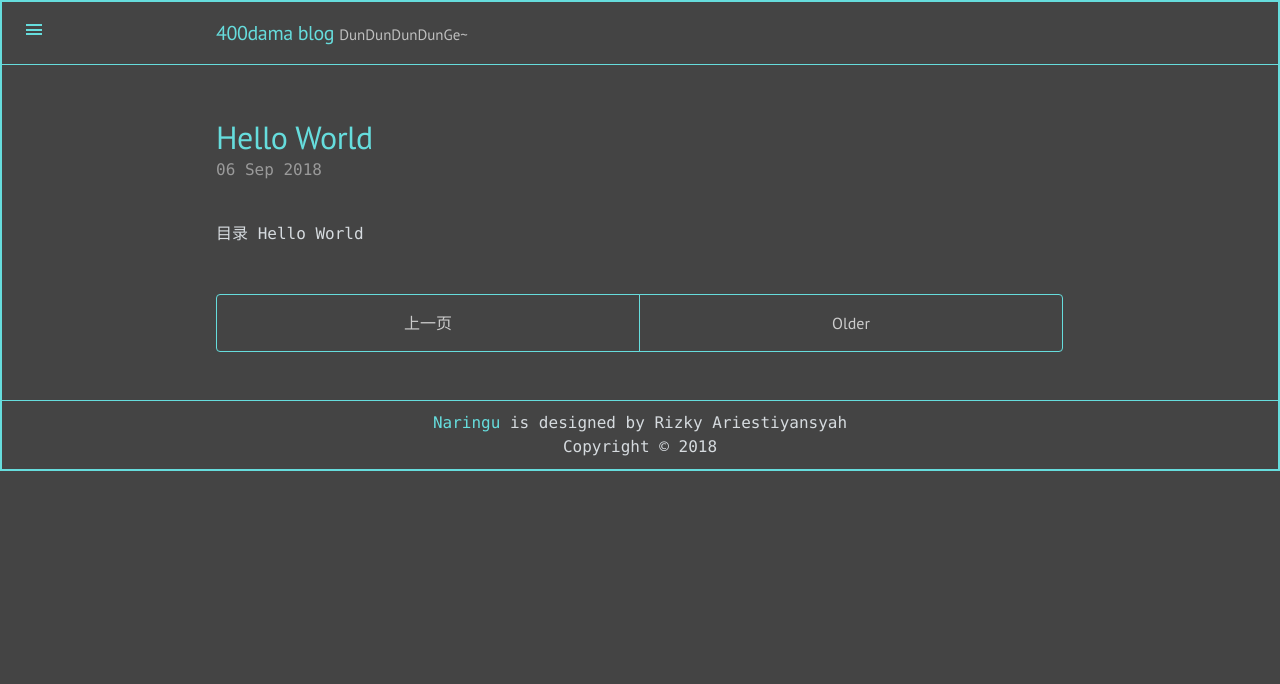
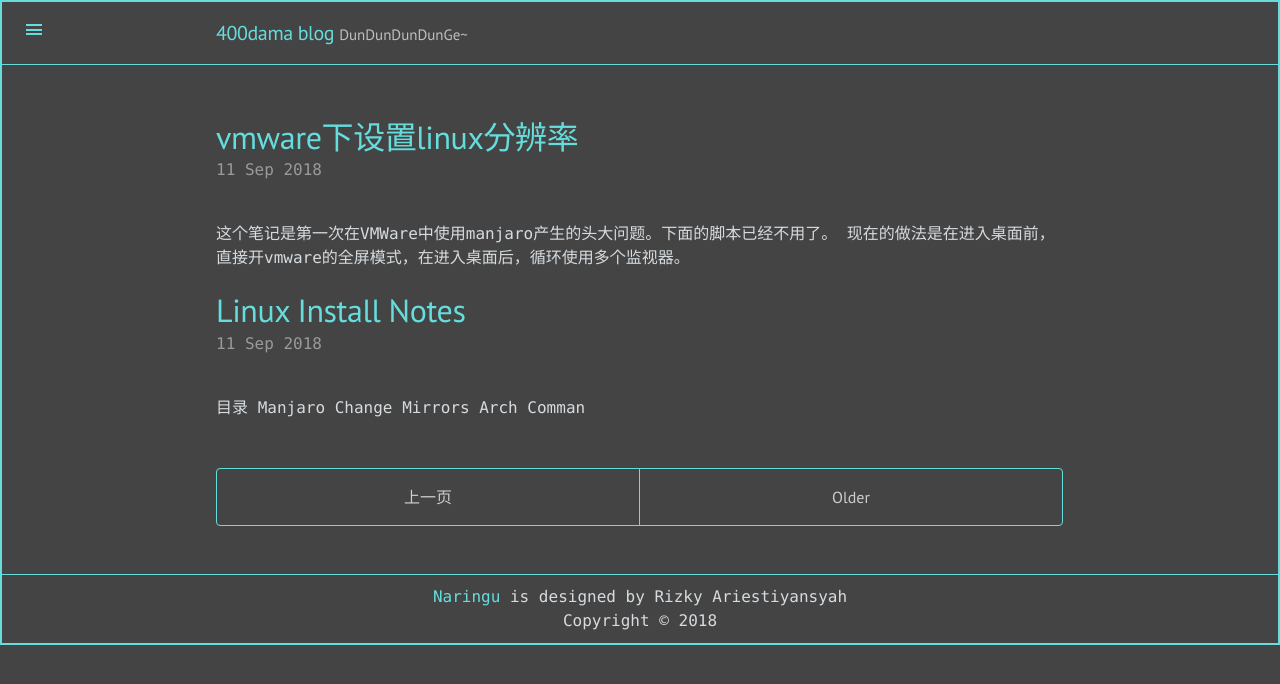
Before and after one commit to 400dama/blog, a Jekyll site: the page built from index.html, in a window 1280 px wide. Shown: the top 684 px of the page. Built offline with Jekyll 4.4.1, drawn with Linux system fonts in a browser that asks for light colours; the list of posts is cut into pages by our own code.

Commit message:
first post

```diff
--- a/_config.yml
+++ b/_config.yml
@@ -18,7 +18,7 @@ paginate:            10
 # About/contact
 author:
   name:              400dama
-  email:             gotenks9002@gmail.com
+  email:             400dama@400dama.com
 
 # Social Media
 github:              https://github.com/400dama/
@@ -38,7 +38,7 @@ nav:
   - text: 关于
     url : /about.html
   - text: email
-    url: mailto:gotenks9002@gmail.com
+    url: mailto:400dama@400dama.xyz
   - text: github
     url : https://github.com/400dama/
   - text: gitee
--- /dev/null
+++ b/_posts/2018-09-11-linux-install-note.html
@@ -0,0 +1,233 @@
+---
+layout     : post
+title      : Linux Install Notes
+categories : Linux
+tags       : Linux
+---
+<div id="table-of-contents">
+<h2>&#30446;&#24405;</h2>
+<div id="text-table-of-contents">
+<ul>
+<li><a href="#org6bac193">Manjaro</a>
+<ul>
+<li><a href="#org3833a37">Change Mirrors</a></li>
+</ul>
+</li>
+<li><a href="#org439a104">Arch</a></li>
+<li><a href="#org5323620">Comman</a></li>
+</ul>
+</div>
+</div>
+
+<p>
+这是我在安装Linux时，做的一些记录，方便自己查看。
+</p>
+
+<p>
+关于镜像的制作当时没有记录，只能等下次了。
+</p>
+
+<div id="outline-container-org6bac193" class="outline-2">
+<h2 id="org6bac193">Manjaro</h2>
+<div class="outline-text-2" id="text-org6bac193">
+</div>
+<div id="outline-container-org3833a37" class="outline-3">
+<h3 id="org3833a37">Change Mirrors</h3>
+<div class="outline-text-3" id="text-org3833a37">
+<p>
+首先当然是切换镜像源。这里选择清华大学镜像源。在shell里做下面这些事情：
+</p>
+
+<div class="org-src-container">
+<pre class="src src-shell">sudo pacman-mirrors -i -c China -m rank
+<span style="color: #586e75;"># </span><span style="color: #586e75;">- Select mirror</span>
+sudo vim /etc/pacman.conf
+<span style="color: #586e75;"># </span><span style="color: #586e75;">&#65293; Add sth.</span>
+<span style="color: #586e75;"># </span><span style="color: #586e75;">[archlinuxcn]</span>
+<span style="color: #586e75;"># </span><span style="color: #586e75;">SigLevel = Optional TrustedOnly</span>
+<span style="color: #586e75;"># </span><span style="color: #586e75;">Server = https://mirrors.tuna.tsinghua.edu.cn/archlinuxcn/$arch</span>
+<span style="color: #586e75;"># </span><span style="color: #586e75;">:wq</span>
+sudo pacman -Syy
+sudo pacman -S archlinux-keyring
+yaourt -Syua
+sudo vim /etc/yaourtrc
+<span style="color: #586e75;"># </span><span style="color: #586e75;">Add sth.</span>
+<span style="color: #586e75;"># </span><span style="color: #586e75;">AURURL="https://aur.tuna.tsinghua.edu.cn"</span>
+<span style="color: #586e75;"># </span><span style="color: #586e75;">:wq</span>
+</pre>
+</div>
+
+<p>
+然后安装你需要的东西。
+</p>
+</div>
+</div>
+</div>
+
+<div id="outline-container-org439a104" class="outline-2">
+<h2 id="org439a104">Arch</h2>
+<div class="outline-text-2" id="text-org439a104">
+<p>
+关于arch的安装其实 <a href="https://wiki.archlinux.org/index.php/Installation_guide">arch wiki</a> 真的是相当详细了，具体操作参考 wiki。
+</p>
+<ol class="org-ol">
+<li><p>
+连接wifi，设置时区
+</p>
+<div class="org-src-container">
+<pre class="src src-shell"><span style="color: #586e75;"># </span><span style="color: #586e75;">- connect wifi or use netctl</span>
+wifi-menu
+<span style="color: #586e75;"># </span><span style="color: #586e75;">- Update the system clock</span>
+timedatectl set-ntp true
+systemctl enable --now systemd-timesyncd.service
+</pre>
+</div></li>
+
+<li><p>
+分区
+</p>
+<div class="org-src-container">
+<pre class="src src-shell"><span style="color: #586e75;"># </span><span style="color: #586e75;">- List disk information</span>
+fdisk
+<span style="color: #586e75;"># </span><span style="color: #586e75;">- partition the disk Note:o-&gt;mbr p-&gt;gpt</span>
+fdisk /dev/sda
+<span style="color: #586e75;"># </span><span style="color: #586e75;">- format</span>
+mkfs.ext4 /dev/sda1
+<span style="color: #586e75;"># </span><span style="color: #586e75;">- mount</span>
+mount /dev/sda1 /mnt
+</pre>
+</div></li>
+
+<li><p>
+更换镜像源并安装
+</p>
+<div class="org-src-container">
+<pre class="src src-shell"><span style="color: #586e75;"># </span><span style="color: #586e75;">- Use s-* to find tuna, dd to cut this line, yy pasete at first line.</span>
+vim /etc/pacman.d/mirrorlist
+<span style="color: #586e75;"># </span><span style="color: #586e75;">:wq</span>
+<span style="color: #586e75;"># </span><span style="color: #586e75;">- Install arch</span>
+pacstrap /mnt base base-devel
+</pre>
+</div></li>
+
+<li><p>
+基础配置
+</p>
+<div class="org-src-container">
+<pre class="src src-shell"><span style="color: #586e75;"># </span><span style="color: #586e75;">- Fstab file</span>
+genfstab -L /mnt &gt;&gt; /mnt/etc/fstab
+<span style="color: #586e75;"># </span><span style="color: #586e75;">- Check fstab file</span>
+cat /mnt/etc/fstab
+<span style="color: #586e75;"># </span><span style="color: #586e75;">- Change root</span>
+arch-chroot /mnt
+<span style="color: #586e75;"># </span><span style="color: #586e75;">- Set Timezone</span>
+ln -sf /usr/share/zoneinfo/Asia/Shanghai /etc/localtime
+hwclock --systohc
+<span style="color: #586e75;"># </span><span style="color: #586e75;">- Install basic tools</span>
+pacman -S vim dialog wpa_supplicant ntfs-3g networkmanager netctl wireless_tools wpa_actiond
+<span style="color: #586e75;"># </span><span style="color: #586e75;">- Set locale</span>
+vim /etc/locale.gen
+<span style="color: #586e75;"># </span><span style="color: #586e75;">- Add this(with out #) in locale.gen</span>
+<span style="color: #586e75;"># </span><span style="color: #586e75;">en_US.UTF-8 UTF-8</span>
+<span style="color: #586e75;"># </span><span style="color: #586e75;">zh_CN.UTF-8 UTF-8</span>
+<span style="color: #586e75;"># </span><span style="color: #586e75;">:wq</span>
+locale-gen
+vim /etc/locale.conf
+<span style="color: #586e75;"># </span><span style="color: #586e75;">- Add this in locale.conf</span>
+<span style="color: #586e75;"># </span><span style="color: #586e75;">LANG=en_US.UTF-8</span>
+<span style="color: #586e75;"># </span><span style="color: #586e75;">:wq</span>
+vim /etc/hostname
+<span style="color: #586e75;"># </span><span style="color: #586e75;">- Add this in hostname</span>
+<span style="color: #586e75;"># </span><span style="color: #586e75;">400dama</span>
+<span style="color: #586e75;"># </span><span style="color: #586e75;">:wq</span>
+<span style="color: #586e75;"># </span><span style="color: #586e75;">- Set root password</span>
+passwd
+<span style="color: #586e75;"># </span><span style="color: #586e75;">- Install and set grub</span>
+pacman -S intel-ucode os-prober grub
+grub-install --target=i386-pc /dev/sdx
+grub-mkconfig -o /boot/grub/grub.cfg
+<span style="color: #586e75;"># </span><span style="color: #586e75;">- If failed to connect to lvmetad</span>
+vim /etc/lvm/lvm.conf
+<span style="color: #586e75;"># </span><span style="color: #586e75;">use_lvmetad = 0</span>
+<span style="color: #586e75;"># </span><span style="color: #586e75;">:wq</span>
+<span style="color: #859900; font-weight: bold;">exit</span>
+reboot
+</pre>
+</div></li>
+
+<li><p>
+个人设置
+</p>
+<div class="org-src-container">
+<pre class="src src-shell"><span style="color: #586e75;"># </span><span style="color: #586e75;">- Add user</span>
+useradd -m -G wheel username
+passwd username
+pacman -S sudo
+visudo
+<span style="color: #586e75;"># </span><span style="color: #586e75;">%wheel ALL=(ALL)ALL</span>
+<span style="color: #586e75;"># </span><span style="color: #586e75;">- Auto connect you wifi</span>
+ls /etc/netctl/
+<span style="color: #586e75;"># </span><span style="color: #586e75;">- xxxxx is a file when you connect with wifi-menu auto generated.</span>
+sudo cat /etc/netctl/xxxxx
+systemctl start netctl-auto@vvv.service
+systemctl enable netctl-auto@vvv.service
+</pre>
+</div></li>
+</ol>
+</div>
+</div>
+
+<div id="outline-container-org5323620" class="outline-2">
+<h2 id="org5323620">Comman</h2>
+<div class="outline-text-2" id="text-org5323620">
+<ol class="org-ol">
+<li>左ctrl和Caps交换
+再买把HHKB不就好了！
+<del>#+BEGIN<sub>SRC</sub> shell</del>
+  <del>sudo vim /etc/profile</del>
+  <del># Add this in the file</del>
+  <del># setxkbmap -option ctrl:swapcaps</del>
+  <del># :wq</del>
+<del>#+END<sub>SRC</sub></del></li>
+
+<li><p>
+安装小鹤双拼
+</p>
+<div class="org-src-container">
+<pre class="src src-shell"><span style="color: #586e75;"># </span><span style="color: #586e75;">- Install Chinese Language Packages At First</span>
+sudo pacman -S fcitx-rime fcitx-im fcitx-configtool fcitx-skin-material
+<span style="color: #586e75;"># </span><span style="color: #586e75;">add blow to .xprofile or ./xinitrc</span>
+<span style="color: #839496; font-weight: bold;">export</span> <span style="color: #268bd2;">GTK_IM_MODULE</span>=fcitx
+<span style="color: #839496; font-weight: bold;">export</span> <span style="color: #268bd2;">QT_IM_MODULE</span>=fcitx
+<span style="color: #839496; font-weight: bold;">export</span> <span style="color: #268bd2;">XMODIFIERS</span>=@<span style="color: #268bd2;">im</span>=fcitx
+<span style="color: #586e75;"># </span><span style="color: #586e75;">Install xiaohe</span>
+git clone https://gitee.com/BugaoSion/rime-xhup.git ~/rime-xhup
+cp ~/rime-xhup/xhup.schema.yaml ~/.config/fcitx/rime/xhup.schema.yaml
+cp ~/rime-xhup/xhup.dict.yaml ~/.config/fcitx/rime/xhup.dict.yaml
+<span style="color: #586e75;"># </span><span style="color: #586e75;">Add xhup to schema_list</span>
+sudo emacs ~/.config/fcitx/rime/build/default.yaml
+</pre>
+</div></li>
+
+<li><p>
+LaTex
+</p>
+<div class="org-src-container">
+<pre class="src src-shell">sudo pacman -S texlive-most
+</pre>
+</div></li>
+</ol>
+
+<p>
+到这里就差不多了。
+</p>
+
+<blockquote>
+<p>
+AUTHOR:  400dama
+LINK:    <a href="https://400dama.xyz/2018/09/11/linux-install-note.html">https://400dama.xyz/2018/09/11/linux-install-note.html</a>
+LICENSE: 本博客所有文章除特别声明外，均采用 <a href="https://creativecommons.org/licenses/by-nc/4.0/">CC BY-NC 4.0</a> 许可协议。转载请注明出处！
+</p>
+</blockquote>
+</div>
+</div>
--- /dev/null
+++ b/_posts/2018-09-11-vmware-linux-resolution.html
@@ -0,0 +1,28 @@
+---
+layout     : post
+title      : vmware下设置linux分辨率
+categories : Linux
+tags       : vmware
+---
+<p>
+这个笔记是第一次在VMWare中使用manjaro产生的头大问题。下面的脚本已经不用了。
+现在的做法是在进入桌面前，直接开vmware的全屏模式，在进入桌面后，循环使用多个监视器。
+</p>
+
+<div class="org-src-container">
+<pre class="src src-shell">cvt 1600 900
+<span style="color: #586e75;"># </span><span style="color: #586e75;">get modeline then create a sh file</span>
+<span style="color: #586e75;">#</span><span style="color: #586e75;">!/bin/zsh</span>
+sudo xrandr --newmode <span style="color: #2aa198;">"1600x900_60.00"</span> 118.25  1600 1696 1856 2112  900 903 908 934 -hsync +vsync
+sudo xrandr --addmode Virtual1 1600x900_60.00
+sudo xrandr --output Virtual1 --mode 1600x900_60.00
+</pre>
+</div>
+
+<blockquote>
+<p>
+AUTHOR:  400dama
+LINK:    <a href="https://400dama.xyz/2018/09/11/linux-install-note.html">https://400dama.xyz/2018/09/11/linux-install-note.html</a>
+LICENSE: 本博客所有文章除特别声明外，均采用 <a href="https://creativecommons.org/licenses/by-nc/4.0/">CC BY-NC 4.0</a> 许可协议。转载请注明出处！
+</p>
+</blockquote>
--- a/about.md
+++ b/about.md
@@ -5,4 +5,8 @@ layout: page
 permalink: /about.html
 ---
 
-Hello World
+＃ 关于博客
+
+一直想搭blog来做在线的笔记，域名买了两年都没搭起来orz.最近终于下定决心搭了起来。接下来，我会把gitee上的笔记整理后搬上来(虽然也没什么)，方便以后查看，同时也希望能帮助到别人，毕竟TD不好做啊。
+
+博客使用jekyll分别搭在github和gitee上, 主题来自[Linusp](https://github.com/Linusp/Linusp.github.io)。
```
Also changed, not shown: _orgs/2018-09-11-linux-install-note.org (added, +171 -0 lines), _orgs/2018-09-11-vmware-linux-resolution.org (added, +29 -0 lines), _posts/2018-09-06-hello-world.html (deleted, +0 -28 lines), readme.org (+3 -99 lines).
